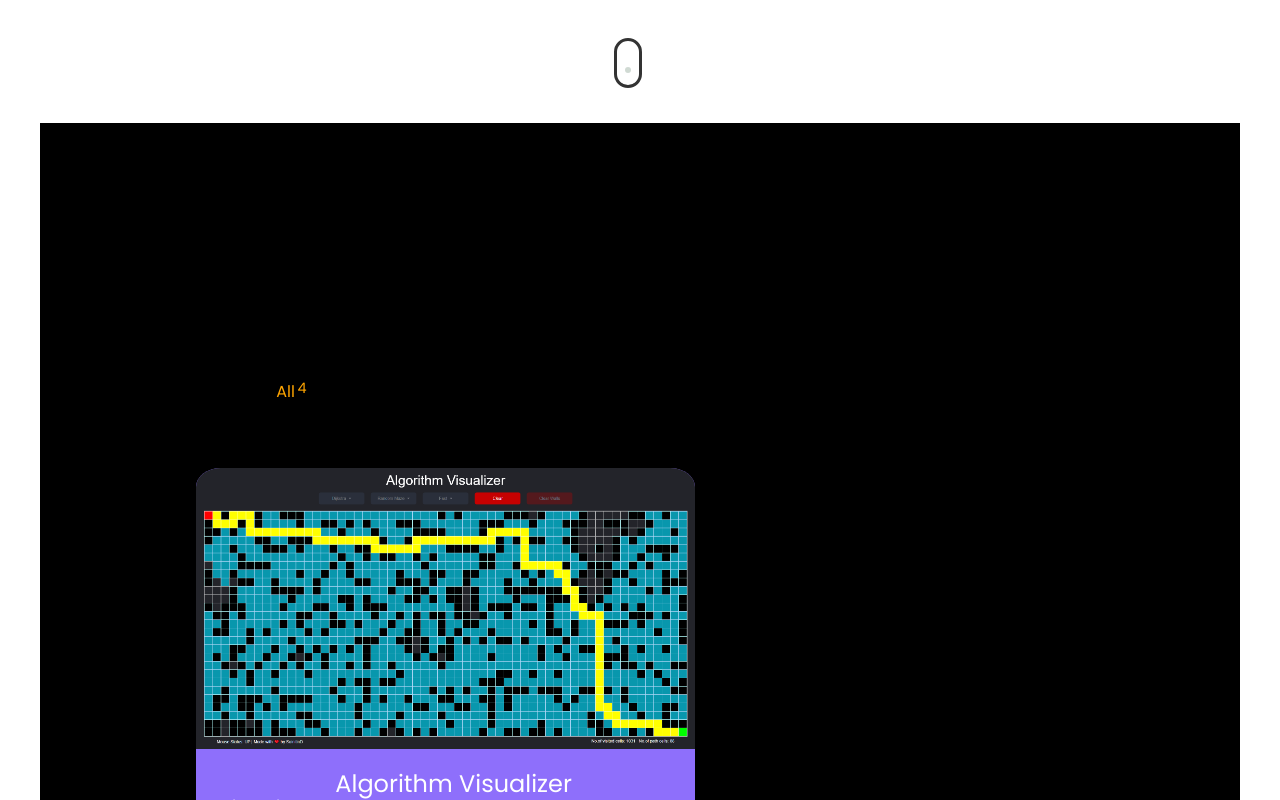
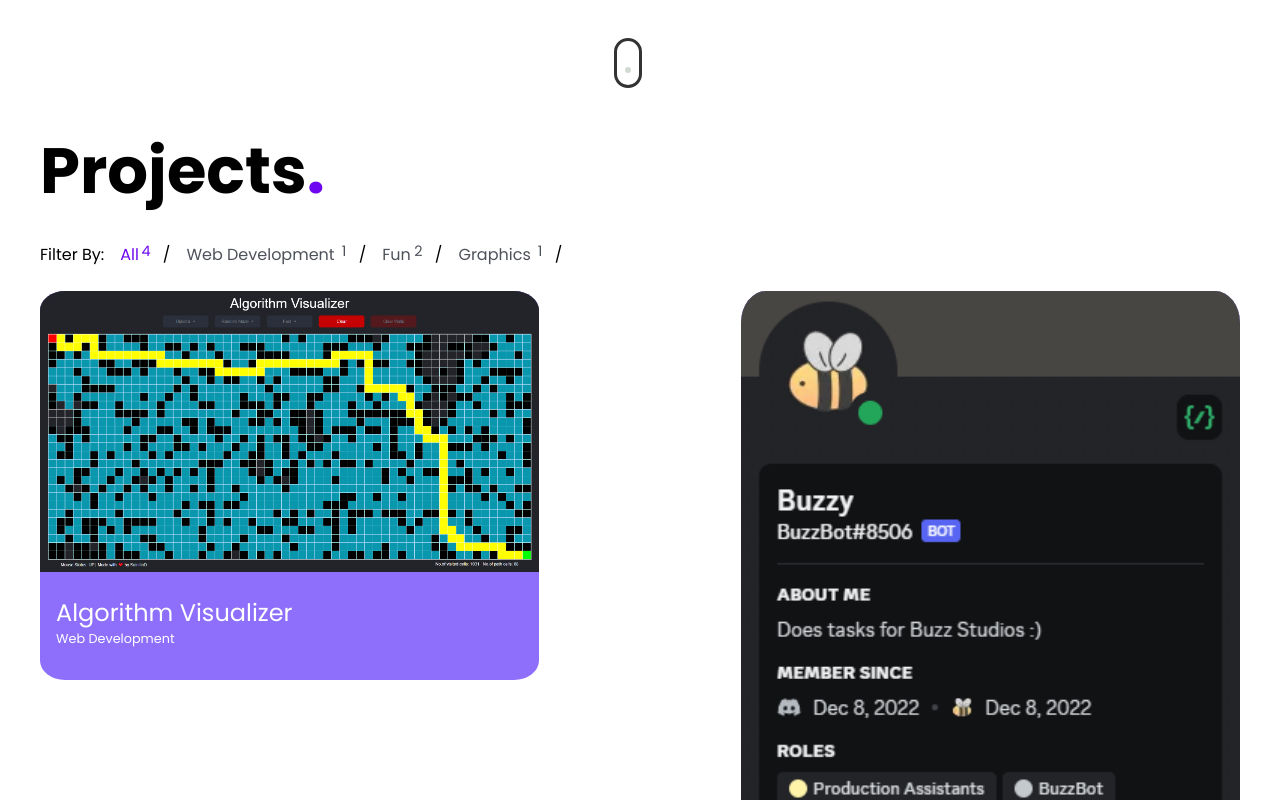
Before and after one commit to SainitinD/sainitind.github.io, a Vue app in the folder personal-portfolio/: page / in a window 1280 px wide. Shown: the part 680-1480 px from the top of the page. Built offline with nearby package versions, Linux system fonts and the light colour scheme.

Commit message:
add initial project section revamp

```diff
--- a/personal-portfolio/src/App.vue
+++ b/personal-portfolio/src/App.vue
@@ -73,6 +73,10 @@
   transition: 0.3s ease-in-out;
 }
 
+.primary-color {
+  color: #6e06f2;
+}
+
 /*
 .light-section {
   background-color: #32343e;
--- a/personal-portfolio/src/assets/data/about.json
+++ b/personal-portfolio/src/assets/data/about.json
@@ -5,5 +5,5 @@
   "imgSrc": "profile-pic.jpeg",
   "jobTitle": "ML & AI Engineer",
   "jobTitleEmphasis": "ML & AI",
-  "jobTitleContinued": "Engineer"
+  "jobTitleNonEmphasis": "Engineer"
 }
--- a/personal-portfolio/src/components/general/SectionTitle.vue
+++ b/personal-portfolio/src/components/general/SectionTitle.vue
@@ -1,29 +1,18 @@
 <template>
-    <div class="title">
-        <p class="secondary-color section-subtitle">{{ subtitle }}</p>
-        <p class="primary-color section-title normal-bold-text">{{ title }}</p>
-    </div>
+  <h1 class="secondary-color section-subtitle">
+    {{ title }}<span style="color: #6e06f2">.</span>
+  </h1>
 </template>
 
 <script setup lang="ts">
 defineProps({
-  subtitle: String,
   title: String,
 });
 </script>
 
-<style>
-.title {
-    line-height: 1;
-    text-align: center;
-}
-
-.section-subtitle {
-    font-size: 2rem;
-    margin-left: 0.5rem;
-}
-
-.section-title {
-    font-size: 8rem;
+<style scoped>
+h1 {
+  font-size: 4rem;
+  font-weight: 700;
 }
 </style>
--- a/personal-portfolio/src/components/projects/FilterIcon.vue
+++ b/personal-portfolio/src/components/projects/FilterIcon.vue
@@ -1,19 +1,28 @@
 <template>
   <div class="filter-icon">
-        <div class="filter-content" @mouseover="isHover = true" @mouseleave="isHover = false"  @click="onClick">
-            <p class="filter-text" :class="{'primary-color': !isSelected(), 'selected-category': isSelected()}">{{ filterTitle }}</p>
-            <p class="filter-count" :class="{'secondary-color': !isSelected(), 'selected-category': isSelected()}">{{ filterCount }}</p>
+    <div
+      class="filter-content"
+      @mouseover="isHover = true"
+      @mouseleave="isHover = false"
+      @click="onClick"
+    >
+      <p class="filter-text" :style="{ color: filterColor() }">
+        {{ filterTitle }}
+      </p>
+      <p class="filter-count" :style="{ color: filterColor() }">
+        {{ filterCount }}
+      </p>
     </div>
     <p class="filter-divider">&ensp;&ensp;&ensp;/&ensp;</p>
   </div>
 </template>
 
 <script setup lang="ts">
-import { ref } from 'vue';
+import { ref } from "vue";
 
 // import { computed, ref } from 'vue';
-import { injectService } from '../../services';
-import { ServiceNames } from '../../services/utils/service-names';
+import { injectService } from "../../services";
+import { ServiceNames } from "../../services/utils/service-names";
 
 const props = defineProps({
   filterTitle: String,
@@ -26,15 +35,17 @@
 
 const onClick = () => {
   if (projectService.selectedCategory.id == props.id) return;
-    projectService.selectedCategory = projectService.categories.find(pc => pc.id == props.id) ?? projectService.selectedCategory;
+  projectService.selectedCategory =
+    projectService.categories.find((pc) => pc.id == props.id) ??
+    projectService.selectedCategory;
+};
+
+const filterColor = () => {
+  if (projectService.selectedCategory.id == props.id || isHover.value == true) {
+    return "#6e06f2";
   }
-
-const isSelected = () => {
-    if (projectService.selectedCategory.id == props.id || isHover.value == true) {
-        return true;
-    }
-    return false;
-}
+  return "#4e525a";
+};
 
 // TODO: make the last filter '/' disappear
 // const lastIndex = computed(() => projectService.projects.length - 1);
@@ -64,14 +75,9 @@
   bottom: 0.3rem;
   right: 2.25rem;
   font-size: 0.9rem;
-
 }
 
 p {
   display: inline;
 }
-/*
-p:hover {
-    color:inherit;
-} */
 </style>
--- a/personal-portfolio/src/views/Projects.vue
+++ b/personal-portfolio/src/views/Projects.vue
@@ -46,14 +46,13 @@
 
 <style scoped>
 #projects {
-  background-color: #000000;
   height: max-content;
-  padding: 0rem 9rem;
-  padding-top: 4vh;
+  /* padding: 0rem 9rem;
+  padding-top: 4vh; */
 }
 
 .filter {
-  margin: 4rem 0rem;
+  margin: 1.5rem 0rem;
   cursor: default;
 }
 
@@ -71,7 +70,7 @@
     flex: 1 1 800px;
 } */
 
-.projects-body {
+/* .projects-body {
   padding-left: 0.75rem;
-}
+} */
 </style>
```
Lines whose indentation alone changed are shown as unchanged.
